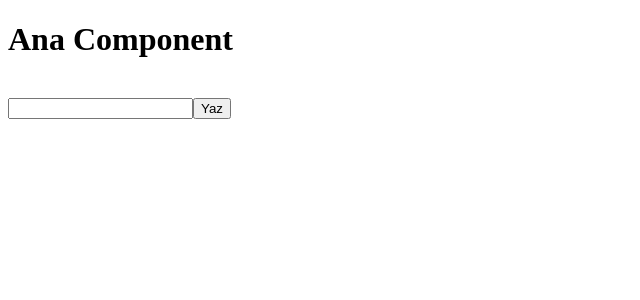
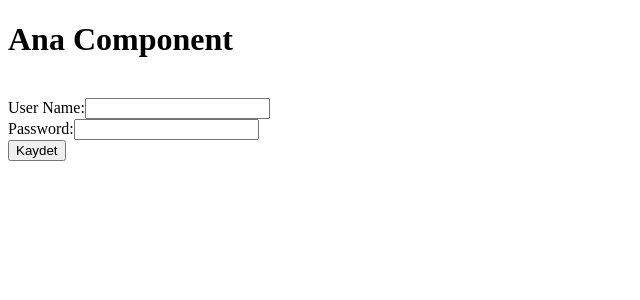
Before and after one commit to atillakalay/TurkcellAngularCourse, an Angular app in the folder angularapp/: page / in a window 1280 px wide. Shown: the top 300 px of the page, without its empty margins (0-640 px from the left). Built offline with nearby package versions, Linux system fonts and the light colour scheme.

Commit message:
Template Driven Forms Part 1 course has been completed.

```diff
--- a/angularapp/src/app/app.component.html
+++ b/angularapp/src/app/app.component.html
@@ -1,6 +1,8 @@
 <router-outlet></router-outlet>
 <h1>Ana Component</h1>
 <br>
-<input #name type="text">
+<app-template-driven></app-template-driven>
+<!-- Template variables Example -->
+<!-- <input #name type="text">
 <button (click)="name.focus()">Yaz</button>
-<p>{{name.value}}</p>
+<p>{{name.value}}</p> -->
--- a/angularapp/src/app/app.module.ts
+++ b/angularapp/src/app/app.module.ts
@@ -3,11 +3,13 @@ import { BrowserModule } from '@angular/platform-browser';
 import { AppRoutingModule } from './app-routing.module';
 import { AppComponent } from './app.component';
 import { FormsModule } from '@angular/forms';
+import { TemplateDrivenComponent } from './forms/template-driven/template-driven.component';
 
 
 @NgModule({
   declarations: [
     AppComponent,
+    TemplateDrivenComponent,
   ],
   imports: [
     BrowserModule,
--- /dev/null
+++ b/angularapp/src/app/forms/template-driven/template-driven.component.html
@@ -0,0 +1,9 @@
+<form #saveForm="ngForm" (ngSubmit)="save(saveForm)">
+  <label for="userName">User Name:</label>
+  <input type="text" name="userName" id="userName" [ngModel]="">
+<br>
+  <label for="password">Password:</label>
+  <input type="password" name="password" id="password" [ngModel]="">
+  <br>
+  <button type="submit">Kaydet</button>
+</form>
--- /dev/null
+++ b/angularapp/src/app/forms/template-driven/template-driven.component.ts
@@ -0,0 +1,14 @@
+import { Component } from '@angular/core';
+import { NgForm } from '@angular/forms';
+
+@Component({
+  selector: 'app-template-driven',
+  templateUrl: './template-driven.component.html',
+  styleUrls: ['./template-driven.component.css']
+})
+export class TemplateDrivenComponent {
+
+  save(form:NgForm){
+console.log(form.value)
+  }
+}
```
Also changed, not shown: angularapp/src/app/forms/template-driven/template-driven.component.css (added), 1 other file (tests, documents, lock files or other folders).
